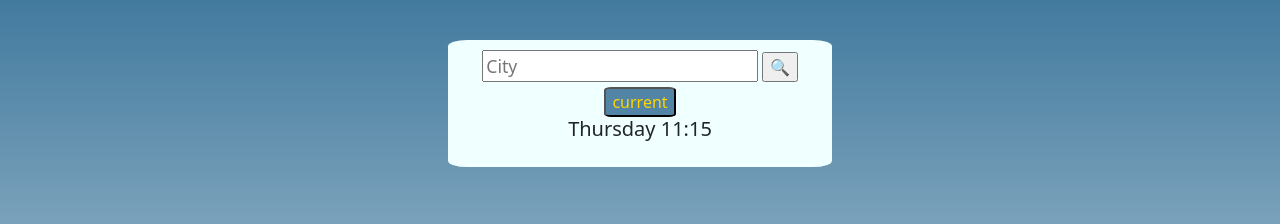
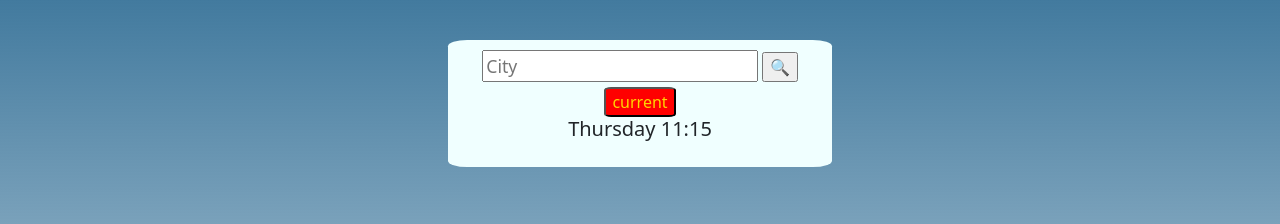
Before and after one commit to Oksana-Sydorenko/my-awsome-app, a plain HTML site: page index.html in a window 1280 px wide. Shown: the top 224 px of the page. Drawn offline with nearby package versions, Linux system fonts and the light colour scheme.

Commit message:
Update index.css

```diff
--- a/index.css
+++ b/index.css
@@ -27,7 +27,8 @@ body {
     margin-top: 5px;
     border-radius: 10%;
     color: #FFD600;
-    background-color: #5184A5;
+    /* background-color: #5184A5; */
+    background-color: red;
 }
 
 header {
@@ -81,5 +82,4 @@ footer {
     margin-left: 35%;
     margin-right: 35%;
 
-
 }
```
